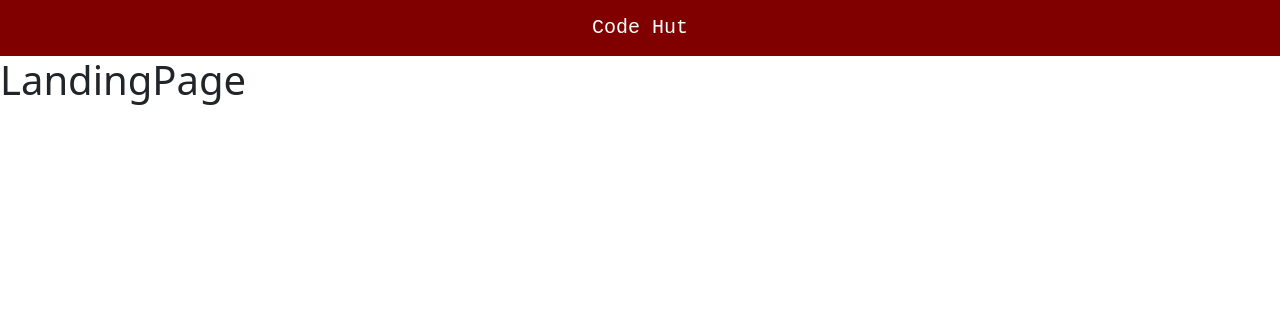
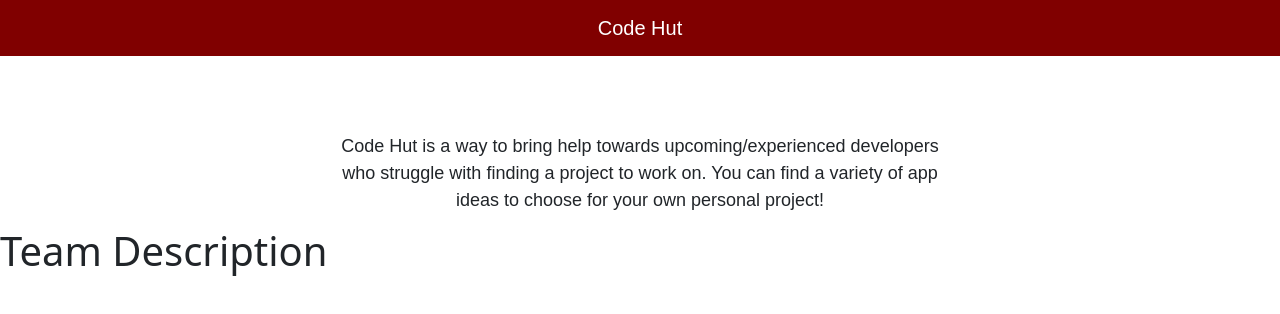
Before and after one commit to Oziel-Sal/CodeHut, a React (Create React App) app: page / in a window 1280 px wide. Shown: the top 314 px of the page. Built offline with nearby package versions, Linux system fonts and the light colour scheme.

Commit message:
updated navbar and it's styling, added Descriping.js file and styling file, added Team.js file

```diff
--- a/src/App.js
+++ b/src/App.js
@@ -1,10 +1,11 @@
 import './App.css';
-import LandingPage from './views/Landingpage'
-
+import LandingPage from './views/Landingpage';
+import NavBar  from './components/Navbar';
 function App() {
   return (
     <>
-      <LandingPage/>
+      <NavBar />
+      <LandingPage />
     </>
   );
 }
--- /dev/null
+++ b/src/components/Description.js
@@ -0,0 +1,15 @@
+import React from 'react';
+import "../style/Description.css"
+
+class Description extends React.Component {
+    render() {
+        return (
+                <p id="description">
+                    Code Hut is a way to bring help towards upcoming/experienced developers who struggle
+                    with finding a project to work on. You can find a variety of app ideas to choose for your own personal project!
+                </p>
+        )
+    }
+}
+
+export default Description;
--- a/src/components/Navbar.js
+++ b/src/components/Navbar.js
@@ -5,7 +5,7 @@ import {
 } from 'reactstrap';
 import "../style/Navbar.css"
 
-const Example = (props) => {
+function NavBar(){
   return (
     <div>
       <Navbar className="navbar">
@@ -15,4 +15,4 @@ const Example = (props) => {
   );
 }
 
-export default Example;
+export default NavBar;
--- /dev/null
+++ b/src/components/Team.js
@@ -0,0 +1,10 @@
+import React from "react";
+
+class TeamMembers extends React.Component {
+    render(){
+        return(
+            <h1>Team Description</h1>
+        )
+    }
+}
+export default TeamMembers;
--- /dev/null
+++ b/src/style/Description.css
@@ -0,0 +1,11 @@
+#description{
+    margin: auto;
+    text-align: center;
+    width: 50%;
+    margin-top: 5%;
+    padding: 10px;
+    font-size: large;
+    font-family:Arial, Helvetica, sans-serif;
+    border: 3px solid white;
+    padding: 10px;
+}
--- a/src/style/Navbar.css
+++ b/src/style/Navbar.css
@@ -5,7 +5,7 @@
     left: 50%;
     transform: translate(-50%, 0%);
     color: white;
-    font-family: 'Courier New', Courier, monospace;
+    font-family:Arial, Helvetica, sans-serif;
 }
 
 .navbar{
--- a/src/views/Landingpage.js
+++ b/src/views/Landingpage.js
@@ -1,13 +1,11 @@
-import Example from "../components/Navbar";
-
+import Description from "../components/Description";
+import TeamMembers from "../components/Team";
 
 function LandingPage(){
     return(
         <>
-        <Example/>
-        <h1>
-            LandingPage
-        </h1>
+        <Description/>
+        <TeamMembers/>
         </>
     );
 }
```
